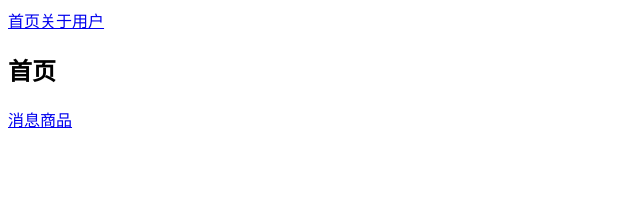
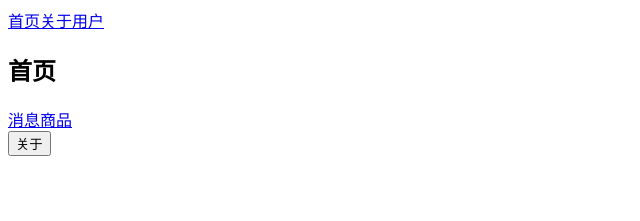
Before and after one commit to jami1024/vue_router_demo, a Vue app: page /#/home in a window 1280 px wide. Shown: the top 221 px of the page, without its empty margins (0-640 px from the left). Built offline with nearby package versions, Linux system fonts and the light colour scheme; the HTML template or start-up script is replaced by a standard one.

Commit message:
编程式导航

```diff
--- a/src/App.vue
+++ b/src/App.vue
@@ -4,13 +4,24 @@
     <router-link to="/about">关于</router-link>
     <router-link to="/user/张三">用户</router-link>
     <router-view/>
+    <button @click="jumpToAbout">关于</button>
   </div>
 
 </template>
 
 <script>
+  import { useRouter } from 'vue-router'
   export default {
     name: 'App',
+    setup() {
+      const router = useRouter()
+      const jumpToAbout = () => {
+        router.push('/about')
+      }
+      return {
+        jumpToAbout
+      }
+    }
   }
 </script>
 
--- a/src/router/index.js
+++ b/src/router/index.js
@@ -22,7 +22,7 @@ const routes = [
             }
         ]
     },
-    { path: '/about', component: () => import('../pages/Home.vue') },
+    { path: '/about', component: () => import('../pages/About.vue') },
     { path: '/user/:username', component: () => import('../pages/User.vue') },
     { path: '/:pathMatch(.*)', component: () => import('../pages/404.vue') },
 ]
```
